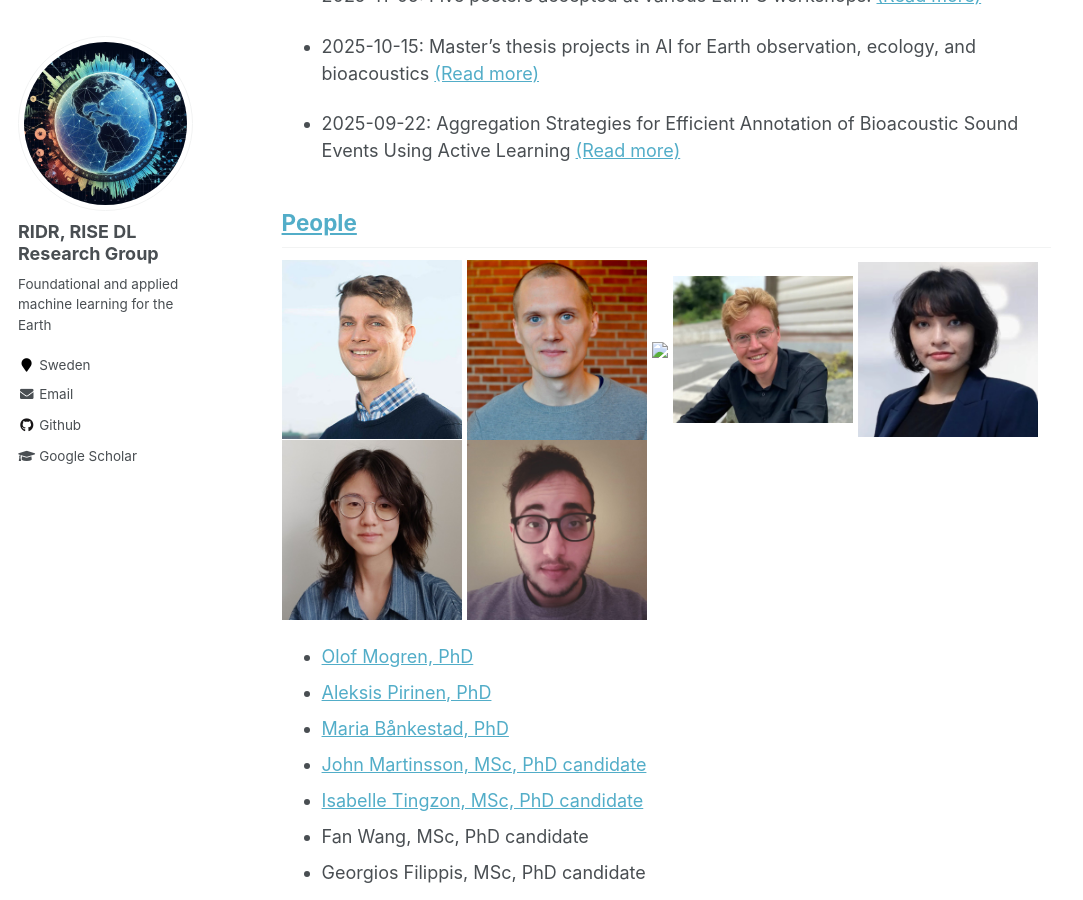
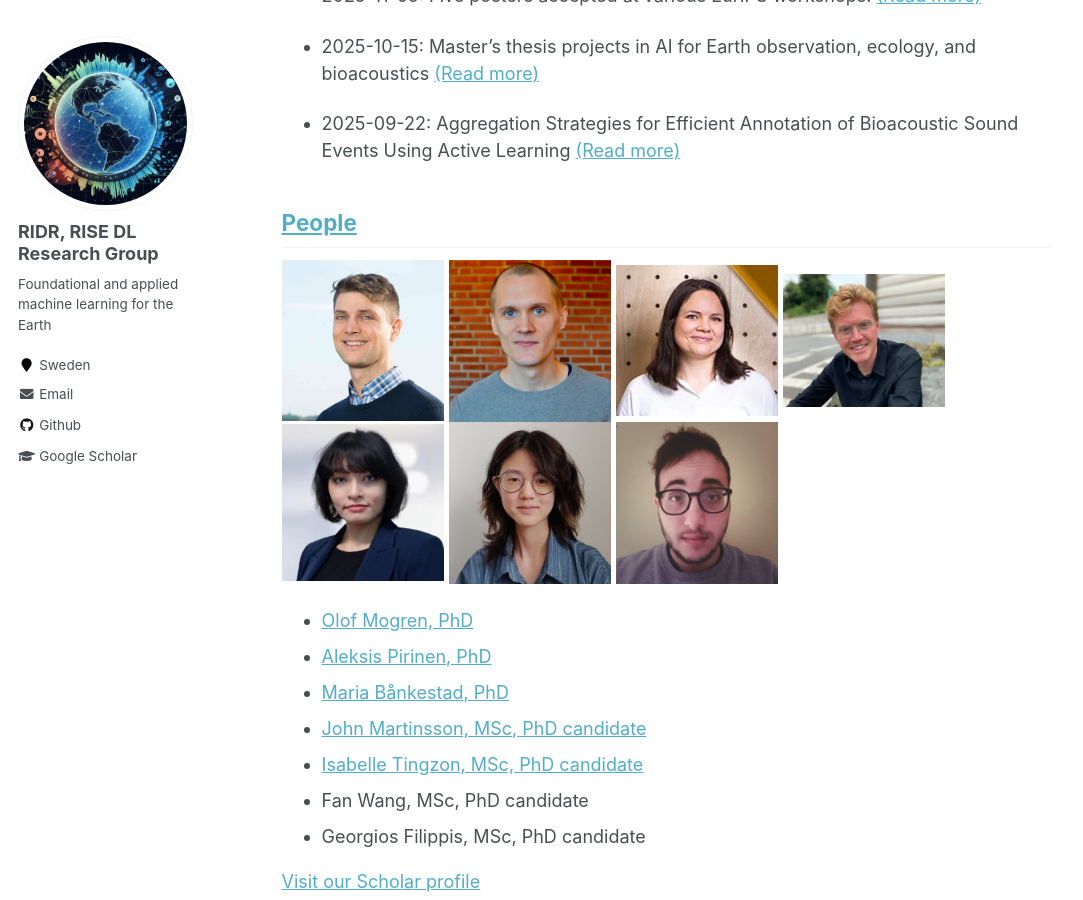
Before and after one commit to ridr-se/ridr-se.github.io, a Jekyll site: the page built from _pages/about.md, in a window 1280 px wide and 900 px high, scrolled down 516 px. Shown: the whole window, without its empty margins (0-1083 px from the left). Built offline with Jekyll 4.4.1, drawn with Linux system fonts in a browser that asks for light colours.

Commit message:
filippis

```diff
--- a/_pages/about.md
+++ b/_pages/about.md
@@ -24,13 +24,13 @@
 
 ## [People](/people/)
 
-<img src="/images/people/mogren.jpg" style="width: 10em;" />
-<img src="/images/people/pirinen.jpg" style="width: 10em;" />
-<img src="/images/people/bankestad.jpg" style="width: 10em;" />
-<img src="/images/people/martinsson.jpg" style="width: 10em;" />
-<img src="/images/people/tingzon.jpg" style="width: 10em;" />
-<img src="/images/people/wang.jpg" style="width: 10em;" />
-<img src="/images/people/filippis.jpg" style="width: 10em;" />
+<img src="/images/people/mogren.jpg" style="width: 9em; margin: 0px;" />
+<img src="/images/people/pirinen.jpg" style="width: 9em; margin: 0px;" />
+<img src="/images/people/bankestad.jpg" style="width: 9em; margin: 0px;" />
+<img src="/images/people/martinsson.jpg" style="width: 9em; margin: 0px;" />
+<img src="/images/people/tingzon.jpg" style="width: 9em; margin: 0px;" />
+<img src="/images/people/wang.jpg" style="width: 9em; margin: 0px;" />
+<img src="/images/people/filippis.jpg" style="width: 9em; margin: 0px;" />
 
 * [Olof Mogren, PhD](https://mogren.one/)
 * [Aleksis Pirinen, PhD](https://aleksispi.github.io)
```
Also changed, not shown: images/people/bankestad.jpg (added).
